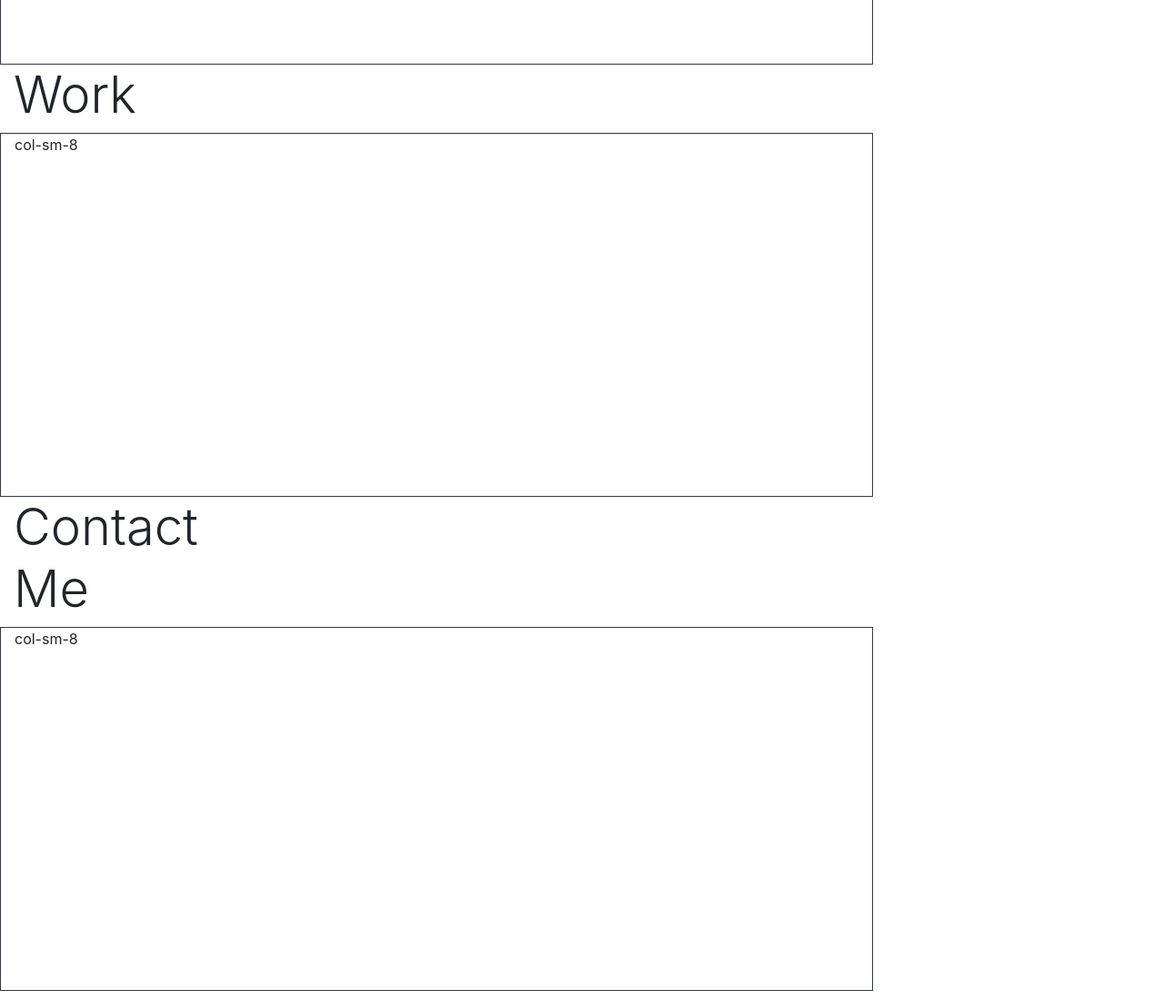
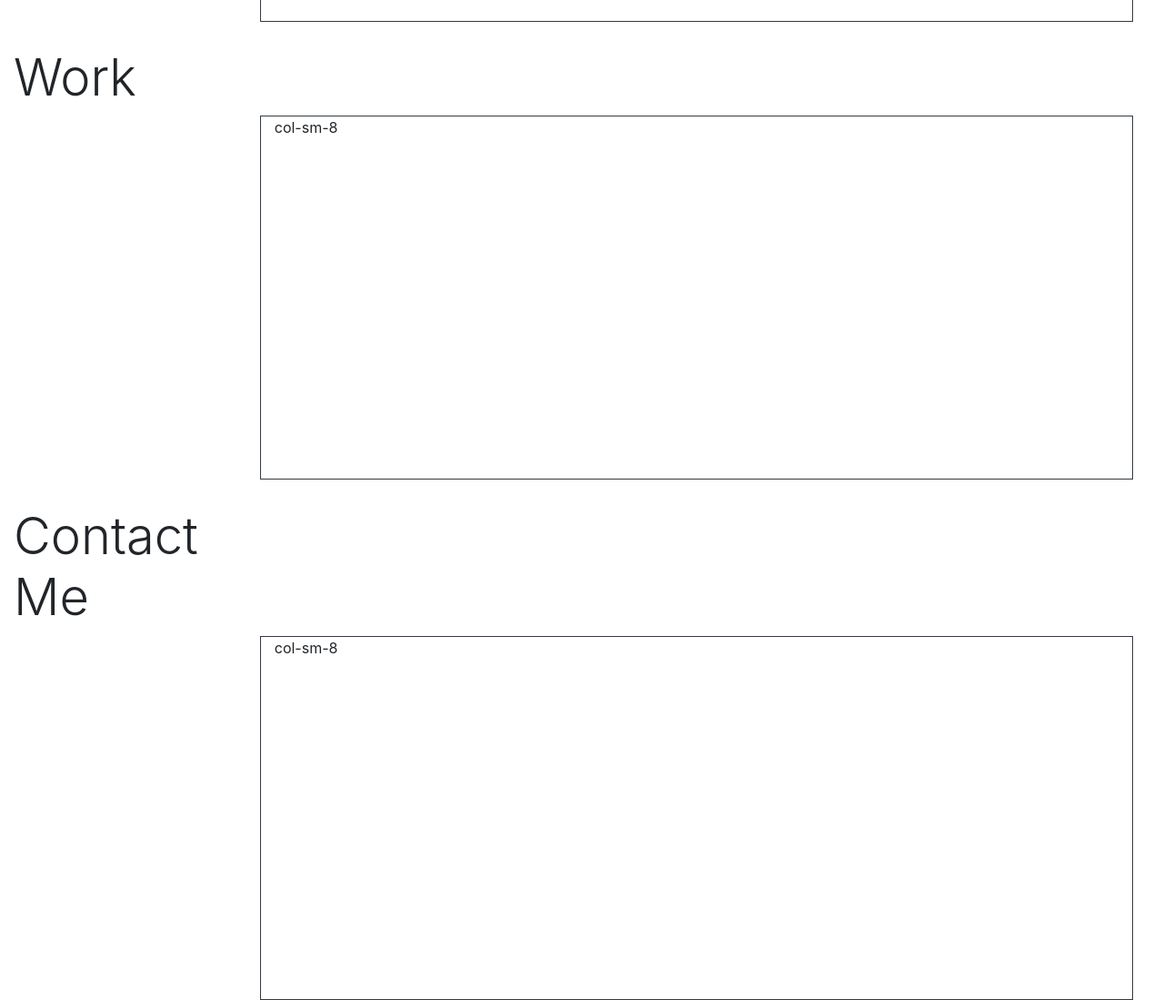
Before and after one commit to kkrogs/Professional-Portfolio, a plain HTML site: page testing.html in a window 1280 px wide. Shown: the part 760-1859 px from the top of the page at 91% size. Drawn offline with nearby package versions, Linux system fonts and the light colour scheme.

Commit message:
layout finished

```diff
--- a/assets/style.css
+++ b/assets/style.css
@@ -20,3 +20,8 @@ border: 6px solid black;
 min-height: 50vh;
 min-width: 75vw;
 };
+
+/* body {
+
+  background-color: bg-light;
+}; */
--- a/testing.html
+++ b/testing.html
@@ -39,22 +39,23 @@
 </header>
 <div class="row">
     <div class="col-sm-9">
-        <img src="https://lh3.googleusercontent.com/DiXM1cU_105ddzmYme1oKNeQEO95_WxK6Cm3UAcT_JzaZGuHwipbF0l9OkhiykwQxVDVUyaHiLIQEXYtsSms767M7G7Jooibyajp9RycZ9ZjNN4XwatAFfCxyCNpYa7b0WKbwgoJ0w=w2400" background-size="cover">
+        <img src="https://lh3.googleusercontent.com/ITtAvNEywFW3N3z-8QtT5eg4eNMeM_nPkGfZ-Iu3XyX_C_8XpgUKn5TlCjhRpI5OxksKxuMLkpnpHKbgqcnev3QWgnOYKXj_KCN20ltrFwmfq7sCGLOCCpJZrYe8vr9Crch5nwL_kw=w2400" background-size="cover">
 
         <div class="container">
           <div class="row">
             <!-- First -->
             <div class="col-sm-5"><h1 class="display-4"> <section id="aboutSection"></section>About </h1></div>
-            <div class="hgt col-md-8 float-sm-right border border-dark">col-sm-8</div>
+            <div class="hgt col-md-8 float-sm-right border border-dark" style="margin-left: 30%; margin-top: -5%;">col-sm-8</div>
 
             <!-- Second -->
 
-            <div class="col-sm-4"><h1 class="display-4"><section id="workSection"></section>Work</h1></div>
-            <div class="hgt col-md-8 ml-md-auto border border-dark">col-sm-8</div>
+
+            <div class="col-sm-4"><h1 class="display-4"><section id="workSection" style="margin-top: 10%"></section>Work</h1></div>
+            <div class="hgt col-md-8 float-sm-right border border-dark" style="margin-left: 30%;">col-sm-8</div>
 
             <!-- Third -->
-            <div class="col-sm-4"><h1 class="display-4"><section id="contactSection"></section> Contact Me</h1></div>
-            <div class="hgt col-md-8 ml-md-auto border border-dark">col-sm-8</div>
+            <div class="col-sm-4"><h1 class="display-4"><section id="contactSection" style="margin-top: 10%"></section> Contact Me</h1></div>
+            <div class="hgt col-md-8 float-sm-right border border-dark" style="margin-left: 30%;">col-sm-8</div>
 
           </div>
           </div>
```
